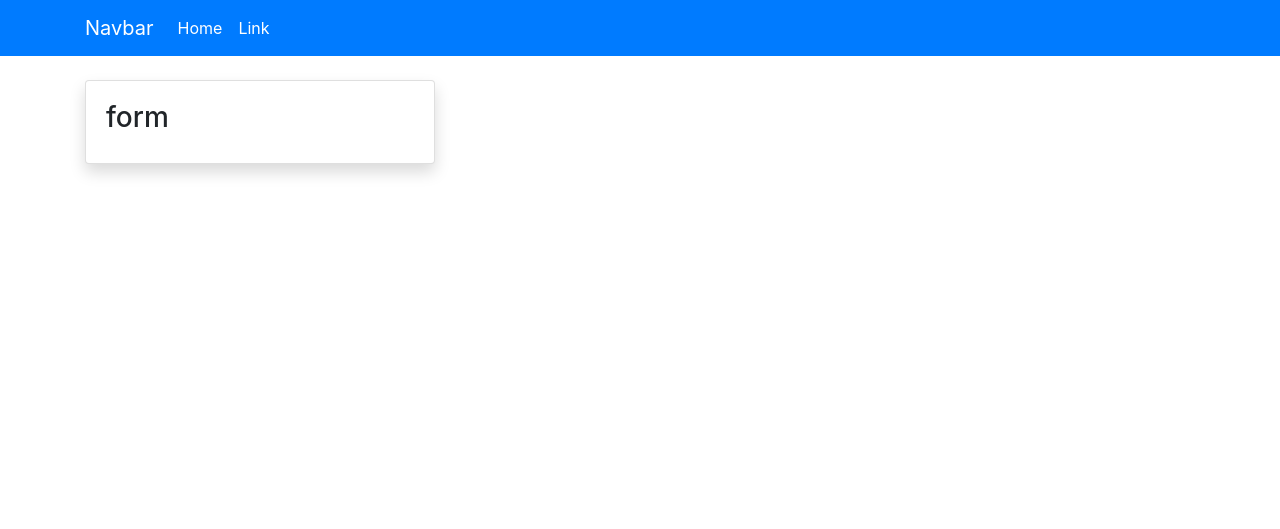
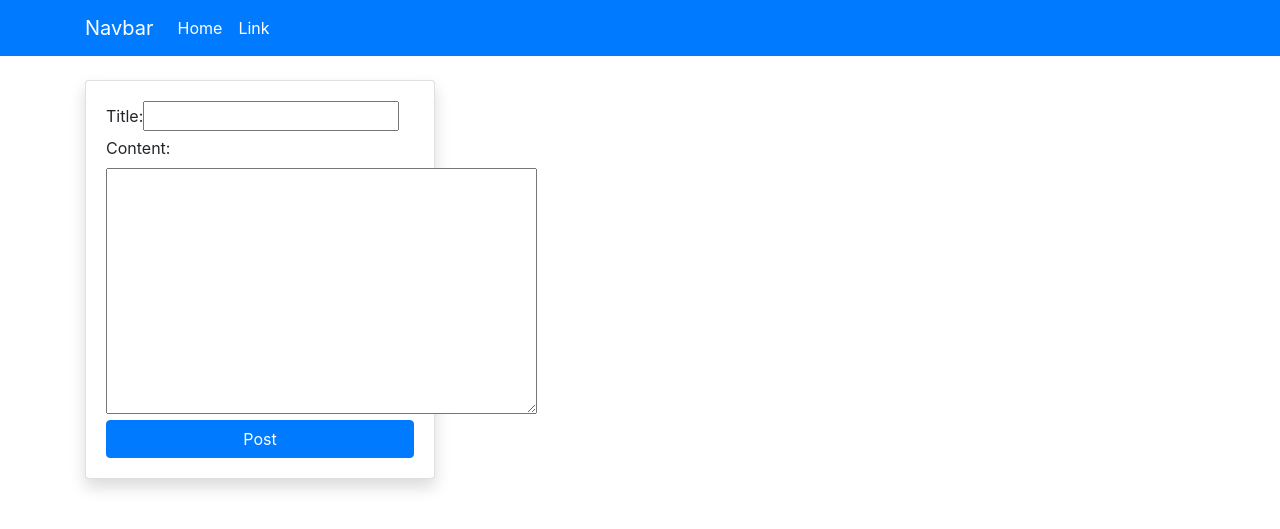
Before and after one commit to Code-Institute-Submissions/joeyo991-pp42SEpResub, a Django app: page / in a window 1280 px wide. Shown: the top 529 px of the page. Run offline with Django 3.2, Linux system fonts and the light colour scheme; data that the repository does not hold is empty.

Commit message:
Create form that allows user to post straight from the site rather trhan the admin page

```diff
--- /dev/null
+++ b/blog/forms.py
@@ -0,0 +1,7 @@
+from django import forms
+from .models import PostModel
+
+class PostModelForm(forms.ModelForm):
+    class Meta:
+        model = PostModel
+        fields = ('title', 'content')
--- a/blog/views.py
+++ b/blog/views.py
@@ -1,10 +1,24 @@
-from django.shortcuts import render
+from django.shortcuts import render, redirect
 from .models import PostModel
+from .forms import PostModelForm
 
 # Create your views here.
 
 
 def index(request):
     posts = PostModel.objects.all()
+    if request.method == 'POST':
+        form = PostModelForm(request.POST)
+        if form.is_valid():
+            instance = form.save(commit=False)
+            instance.author = request.user
+            instance.save()
+            return redirect('blog-index')
+    else:
+        form = PostModelForm()
+    context = {
+        'posts': posts,
+        'form': form
+    }
 
-    return render(request, 'blog/index.html', {'posts':posts})
+    return render(request, 'blog/index.html', context)
--- a/templates/blog/index.html
+++ b/templates/blog/index.html
@@ -5,7 +5,11 @@
         <div class="col-md-4">
             <div class="card my-3 shadow">
                 <div class="card-body">
-                    <h3>form</h3>
+                    <form method="POST">
+                        {% csrf_token %}
+                        {{ form }}
+                        <input class="btn btn-primary btn-block" type="submit" value="Post">
+                    </form>
                 </div>
             </div>
         </div>
```
